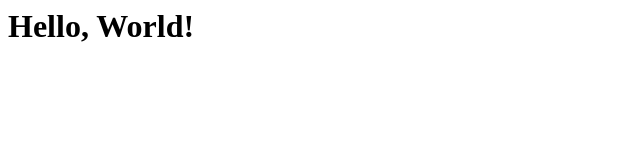
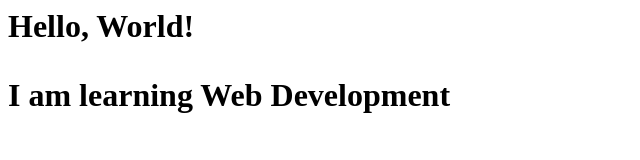
Before and after one commit to di230006/webdev_lab_1, a plain HTML site: page index.html in a window 1280 px wide. Shown: the whole page, without its empty margins (0-640 px from the left). Drawn offline with Linux system fonts and the light colour scheme.

Commit message:
"Added a new paragraph"

```diff
--- a/index.html
+++ b/index.html
@@ -4,6 +4,8 @@
     <title>My First HTML Page</title>
 </head>
 <body>
-    <h1>Hello, World!</h1>
+    <h1>Hello, World!
+        <p>I am learning Web Development</p>
+    </h1>
 </body>
 </html>
```
